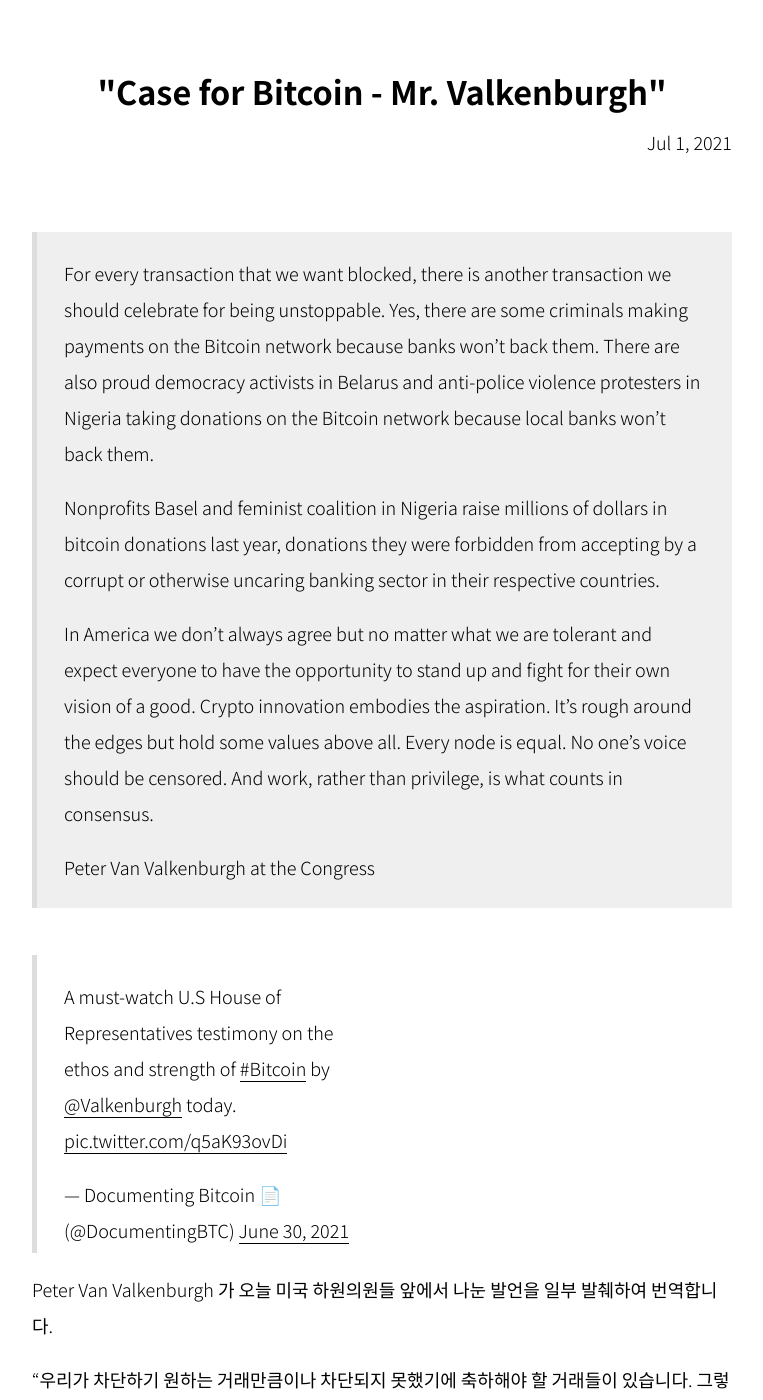
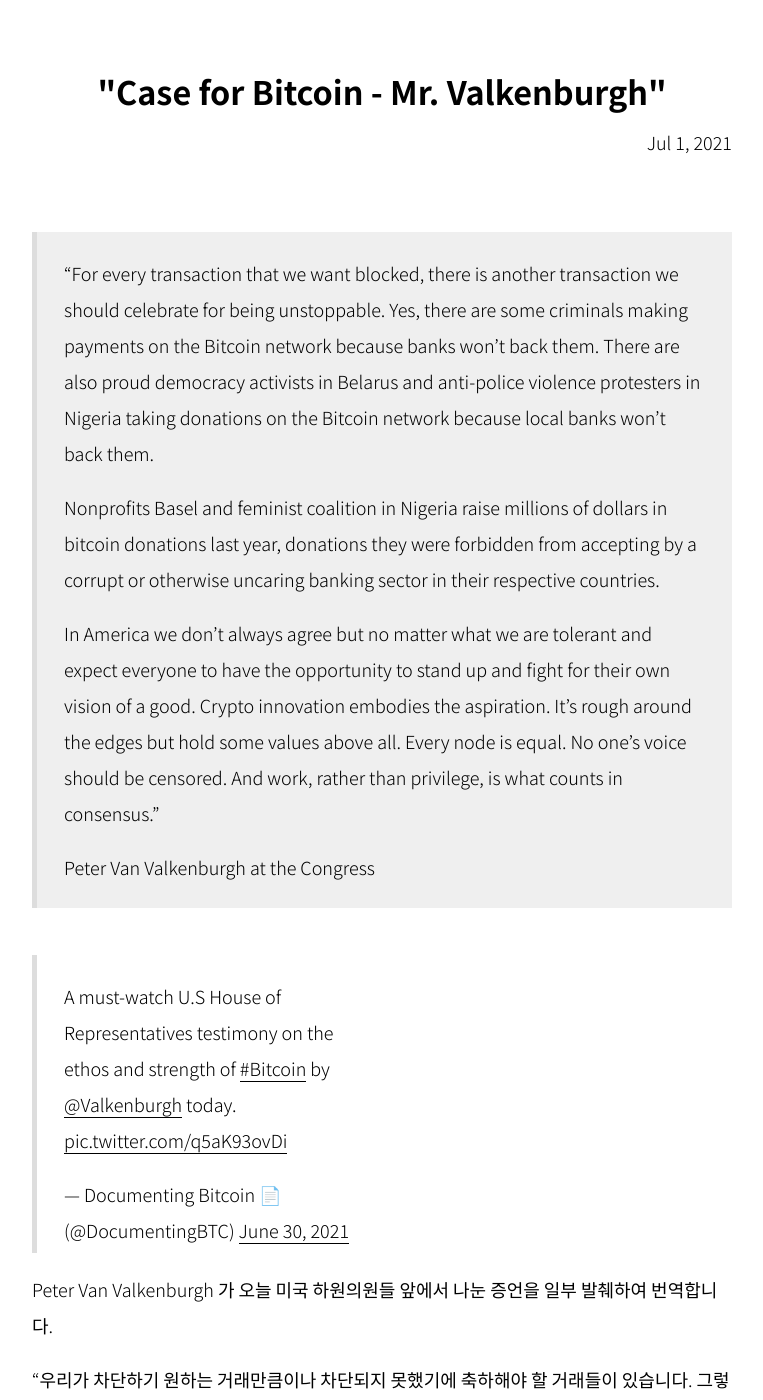
Before and after one commit to onebitco/onebitco.github.io, a Jekyll site: the page built from _posts/2021-06-30-valkenburg.md, in a window 1280 px wide and 1400 px high, scrolled down 257 px. Shown: the whole window, without its empty margins (258-1021 px from the left). Built offline with Jekyll 4.4.1, drawn with Linux system fonts in a browser that asks for light colours; comment, search, counter and statistics services are not loaded.

Commit message:
단어수정

```diff
--- a/_posts/2021-06-30-valkenburg.md
+++ b/_posts/2021-06-30-valkenburg.md
@@ -6,11 +6,11 @@ categories: bitcoin
 tags: person congress
 ---
 
->For every transaction that we want blocked, there is another transaction we should celebrate for being unstoppable. Yes, there are some criminals making payments on the Bitcoin network because banks won't back them. There are also proud democracy activists in Belarus and anti-police violence protesters in Nigeria taking donations on the Bitcoin network because local banks won't back them.
+>"For every transaction that we want blocked, there is another transaction we should celebrate for being unstoppable. Yes, there are some criminals making payments on the Bitcoin network because banks won't back them. There are also proud democracy activists in Belarus and anti-police violence protesters in Nigeria taking donations on the Bitcoin network because local banks won't back them.
 >
 >Nonprofits Basel and feminist coalition in Nigeria raise millions of dollars in bitcoin donations last year, donations they were forbidden from accepting by a corrupt or otherwise uncaring banking sector in their respective countries.
 >
->In America we don't always agree but no matter what we are tolerant and expect everyone to have the opportunity to stand up and fight for their own vision of a good. Crypto innovation embodies the aspiration. It's rough around the edges but hold some values above all. Every node is equal. No one's voice should be censored. And work, rather than privilege, is what counts in consensus.
+>In America we don't always agree but no matter what we are tolerant and expect everyone to have the opportunity to stand up and fight for their own vision of a good. Crypto innovation embodies the aspiration. It's rough around the edges but hold some values above all. Every node is equal. No one's voice should be censored. And work, rather than privilege, is what counts in consensus."
 >
 >Peter Van Valkenburgh at the Congress
 
@@ -18,7 +18,7 @@ tags: person congress
 <blockquote class="twitter-tweet"><p lang="en" dir="ltr">A must-watch U.S House of Representatives testimony on the ethos and strength of <a href="https://twitter.com/hashtag/Bitcoin?src=hash&amp;ref_src=twsrc%5Etfw">#Bitcoin</a> by <a href="https://twitter.com/valkenburgh?ref_src=twsrc%5Etfw">@Valkenburgh</a> today. <a href="https://t.co/q5aK93ovDi">pic.twitter.com/q5aK93ovDi</a></p>&mdash; Documenting Bitcoin 📄 (@DocumentingBTC) <a href="https://twitter.com/DocumentingBTC/status/1410250679105605642?ref_src=twsrc%5Etfw">June 30, 2021</a></blockquote> <script async src="https://platform.twitter.com/widgets.js" charset="utf-8"></script>
 </div>
 
-Peter Van Valkenburgh 가 오늘 미국 하원의원들 앞에서 나눈 발언을 일부 발췌하여 번역합니다.
+Peter Van Valkenburgh 가 오늘 미국 하원의원들 앞에서 나눈 증언을 일부 발췌하여 번역합니다.
 
 "우리가 차단하기 원하는 거래만큼이나 차단되지 못했기에 축하해야 할 거래들이 있습니다. 그렇습니다, 은행들에게 거부당했기에 몇몇 범죄자들이 비트코인 네트워크를 사용했습니다. 하지만 은행들에게 거부당했기에 벨라루스의 폭력 경찰을 반대하는 자랑스러운 민주주의 시위대가 비트코인 네트워크를 통하여 기부를 받았습니다.
 
```
